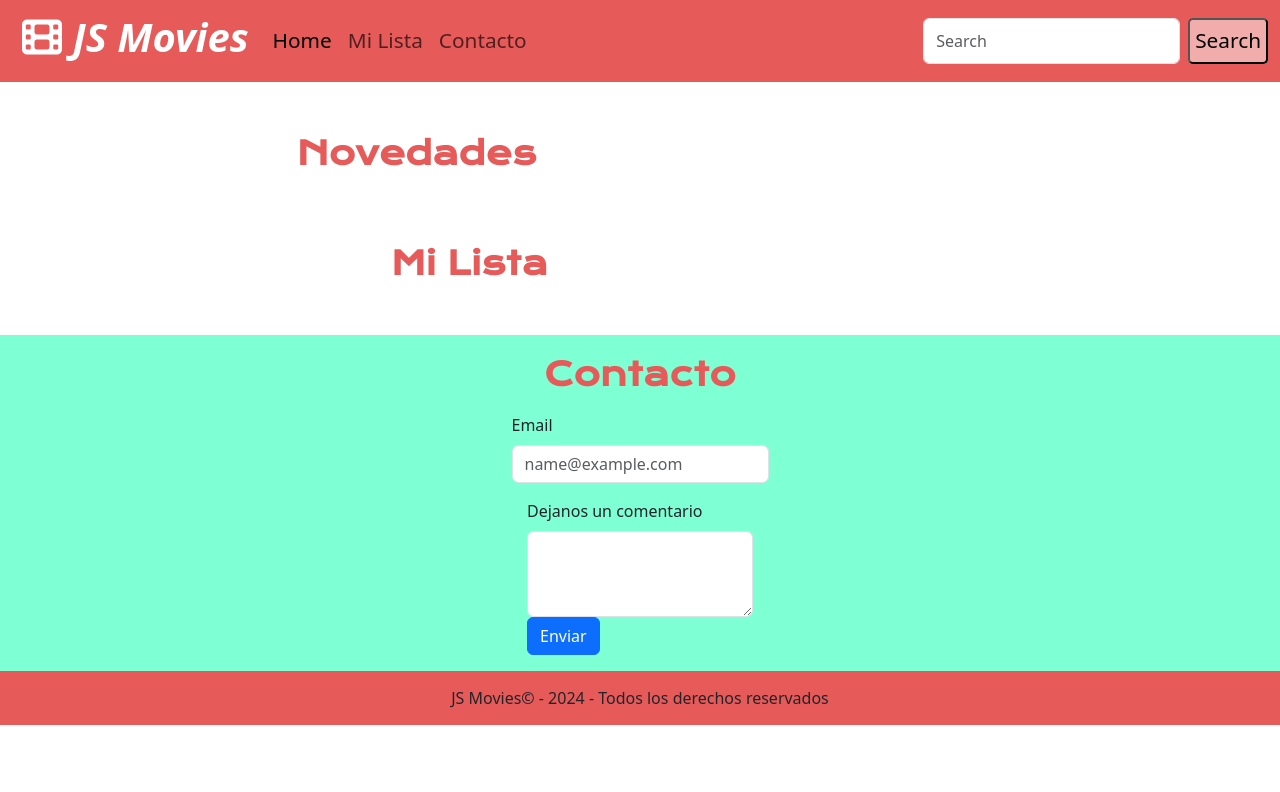
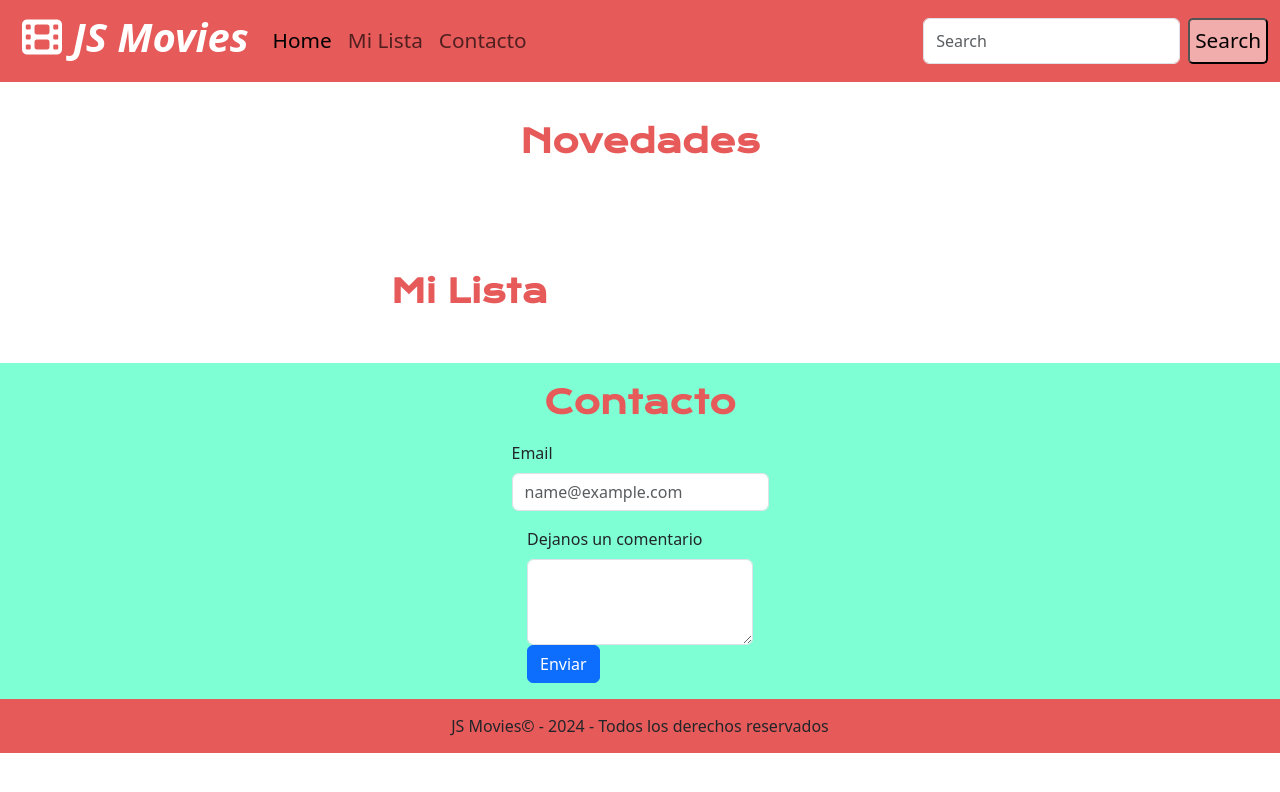
Before and after one commit to CristianVellio/UTN-Full-Stack-JS-Integrador, a plain HTML site: page index.html in a window 1280 px wide. Drawn offline with nearby package versions, Linux system fonts and the light colour scheme; no server answers.

Commit message:
Fixed positioning

```diff
--- a/css/style.css
+++ b/css/style.css
@@ -35,29 +35,33 @@ nav {
   font-weight: 400;
   border-radius: 5px;
 }
+
 .container .peliculas_main {
+  max-width: 100%;
+  width: 100vw;
   display: flex;
   flex-wrap: wrap;
-  justify-content: space-evenly;
-  gap: 20px;
-  margin: 2rem;
+  justify-content: center;
+  align-items: flex-start;
+  text-align: center;
+  padding-top: 20px;
 }
 
 .peliculas_main h2 {
+  width: 100%;
   color: #e75a5a;
   font-size: 2rem;
   font-weight: 600;
   font-family: "Krona One", sans-serif;
-  margin: 20px;
   margin-bottom: 20px;
-  align-self: first baseline;
 }
 
 .peliculas_main_grid {
   display: grid;
   grid-template-columns: repeat(auto-fill, minmax(200px, 1fr));
   gap: 20px;
-  margin: 2rem;
+  padding: 20px;
+  width: 100%;
 }
 
 .peliculas_main_grid .card {
@@ -83,16 +87,16 @@ nav {
 
 .peliculas_main_grid .card button {
   display: flex;
-  justify-content: space-between;
+  justify-content: center;
   background-color: #e75a5a;
   color: white;
-  width: 75%;
+  width: 100%;
   border: none;
   padding: 10px;
   border-radius: 5px;
   cursor: pointer;
-  align-self: center;
-  bottom: 15px;
+  align-self: flex-end;
+  margin-top: auto;
 }
 
 .container .miLista_main {
```
